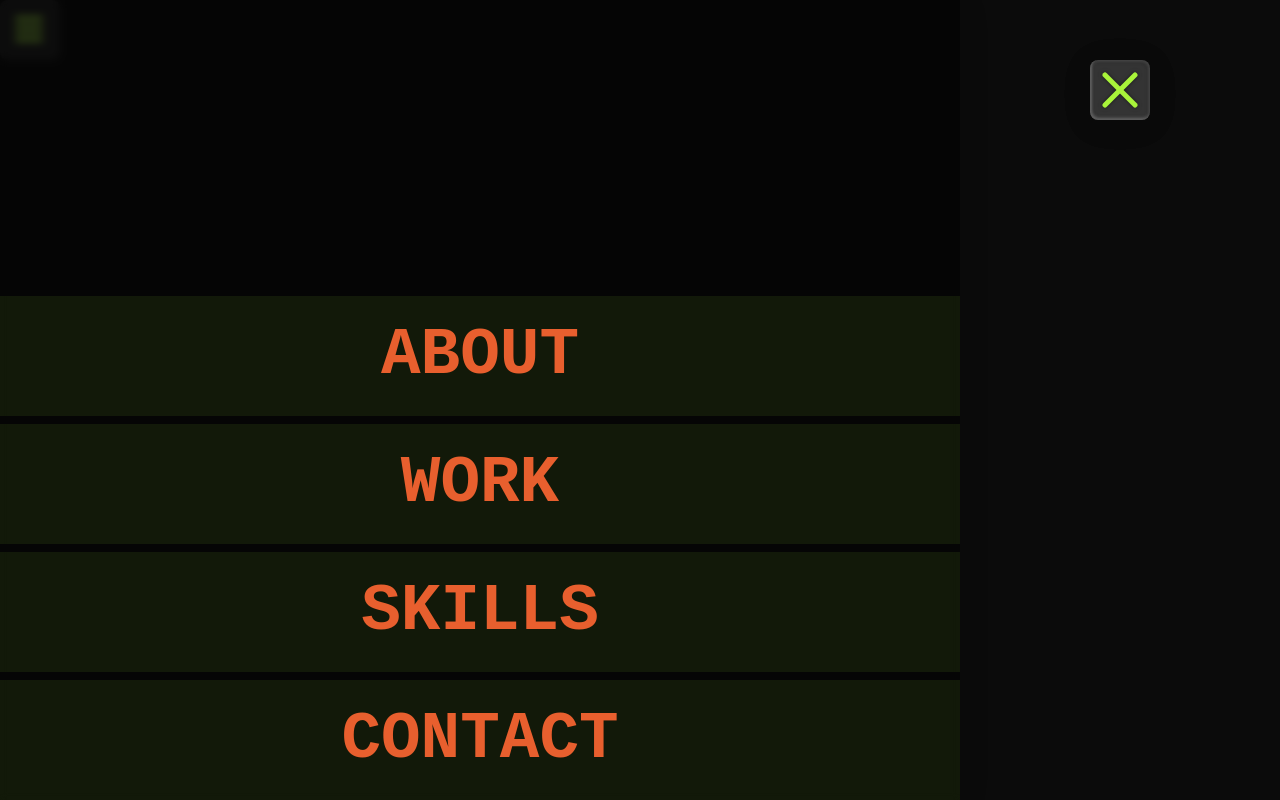
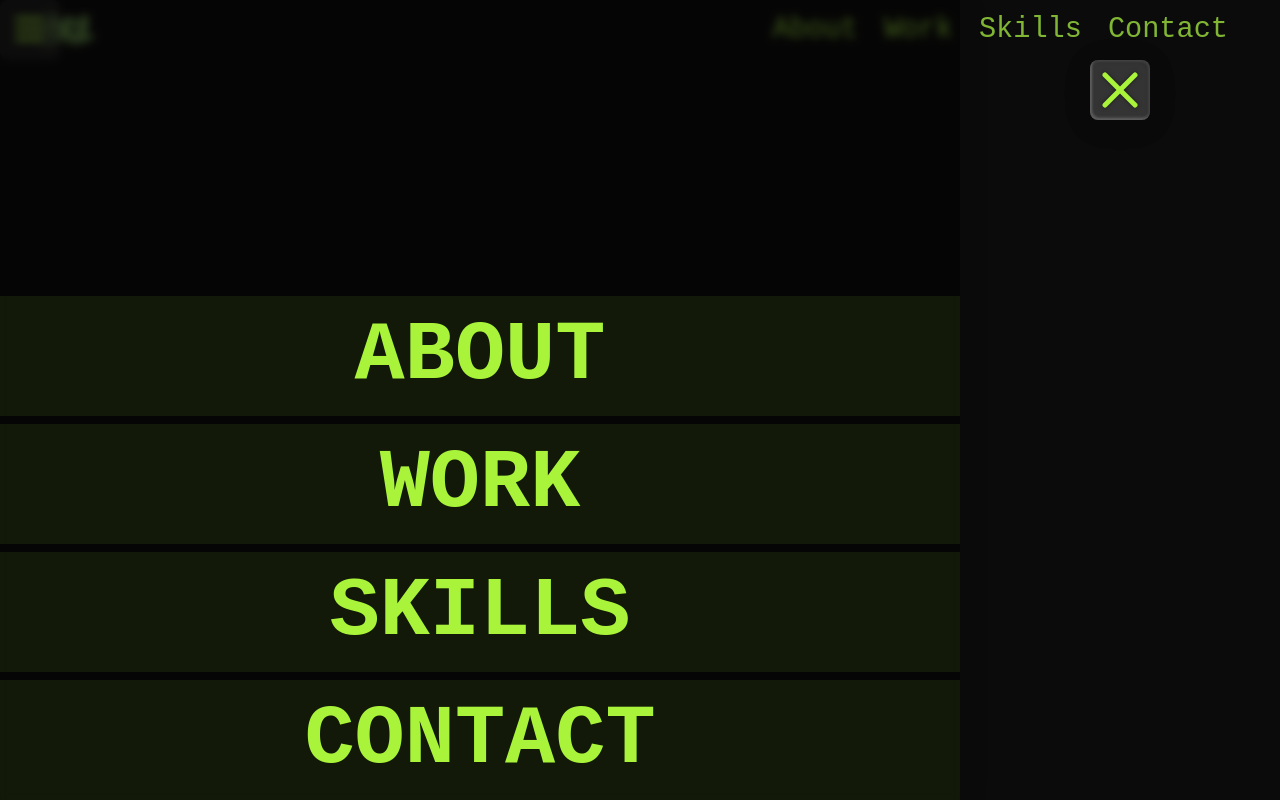
Before and after one commit to DLopez6877/bril.dev, a React (Vite) app: page / in a window 1280 px wide. Both pictures are taken after a click on the button "Open Navigation Drawer". Built offline with nearby package versions, Linux system fonts and the light colour scheme; a web font is replaced by a local one.

Commit message:
polish navs. about to do animations

```diff
--- a/src/components/Contact/Contact.scss
+++ b/src/components/Contact/Contact.scss
@@ -7,6 +7,10 @@
 
     @media only screen and (max-width: 768px) and (orientation: landscape) {
         height: 100vh;
+    }
+
+    @media screen and (min-aspect-ratio: 2/1) {
+        height: 50vh;
     }
 
     .visible-content-container {
@@ -21,6 +25,11 @@
         @media only screen and (max-width: 768px) and (orientation: landscape) {
             height: 100vh;
         }
+
+
+        @media screen and (min-aspect-ratio: 2/1) {
+            height: 50vh;
+        }
     }
 
     .content {
@@ -28,10 +37,6 @@
         flex-direction: column;
         flex: 1;
         justify-content: center;
-
-        @media (min-width: 1024px) {
-            // flex-direction: row;
-        }
 
         h2 {
             font-size: 6rem;
--- a/src/components/DrawerContent/DrawerContent.jsx
+++ b/src/components/DrawerContent/DrawerContent.jsx
@@ -20,7 +20,9 @@ const DrawerContent = ({ drawerSide }) => {
                     className="drawer-row"
                     variants={NavWordVariants}
                 >
-                    <m.div className='word-text'>{word}</m.div>
+                    <m.div className='word-text'><span aria-hidden="true">{word}</span>
+                        {word}
+                        <span aria-hidden="true">{word}</span></m.div>
                 </m.div>
             ))}
 
--- a/src/components/DrawerContent/DrawerContent.scss
+++ b/src/components/DrawerContent/DrawerContent.scss
@@ -1,3 +1,5 @@
+@import '../../styles/placeholders.scss';
+
 .drawer-content-container {
     display: flex;
     flex-direction: column;
@@ -9,20 +11,34 @@
         width: 100%;
         display: flex;
         align-items: center;
-        text-align: center;
         height: 15vh;
-        font-size: 3rem;
+        font-size: 3.8rem;
         font-weight: bold;
         cursor: pointer;
-        color: var(--orange);
         background-color: rgba(var(--green-rgb), 0.08);
         margin-top: 8px;
         transition: background-color 0.3s ease, color 0.3s ease;
+        color: var(--green);
+
+        .word-text {
+            position: relative;
+            margin: 0 auto;
+            width: fit-content;
+        }
+
+        span {
+            position: absolute;
+            top: 0;
+            left: 0px;
+            opacity: 0;
+        }
 
         &:hover {
+            @extend %glitch-effect;
+            color: var(--orange);
             background-color: rgba(var(--green-rgb), 0.08);
-            color: var(--green);
         }
+
     }
 
     .word-text {
--- a/src/components/Nav/Nav.jsx
+++ b/src/components/Nav/Nav.jsx
@@ -76,11 +76,18 @@ const Nav = () => {
             <div className="full-nav dark-glass">
                 <Link to="/" className='logo'><img height={30} src={logo} alt="Bril Logo." /></Link>
                 <div className="links">
-                    <Link to="#about" className='nav-link xsmall'>About</Link>
-                    <Link to="#work" className='nav-link xsmall'>Work</Link>
-                    <Link to="#skills" className='nav-link xsmall'>Skills</Link>
-                    <Link to="#contact" className='nav-link xsmall'>Contact</Link>
-                    <Link to="/playground" className='nav-link xsmall'>pg</Link>
+                    <Link to="#about" className='nav-link'><span aria-hidden="true">About</span>
+                        About
+                        <span aria-hidden="true">About</span></Link>
+                    <Link to="#work" className='nav-link'><span aria-hidden="true">Work</span>
+                        Work
+                        <span aria-hidden="true">Work</span></Link>
+                    <Link to="#skills" className='nav-link'><span aria-hidden="true">Skills</span>
+                        Skills
+                        <span aria-hidden="true">Skills</span></Link>
+                    <Link to="#contact" className='nav-link'><span aria-hidden="true">Contact</span>
+                        Contact
+                        <span aria-hidden="true">Contact</span></Link>
                 </div>
             </div>
             <m.button
--- a/src/components/Nav/Nav.scss
+++ b/src/components/Nav/Nav.scss
@@ -1,3 +1,5 @@
+@import '../../styles/placeholders.scss';
+
 .nav-container {
 
     .full-nav {
@@ -11,7 +13,7 @@
         z-index: 100;
         height: 60px;
         padding: 0 2rem;
-        display: none;
+        // display: none;
 
         .logo {
             position: relative;
@@ -25,13 +27,28 @@
         }
 
         .nav-link {
+            font-size: 1.3rem;
             color: var(--green);
             padding: 5px 8px;
+            margin-left: 10px;
             text-decoration: none;
+            position: relative;
+
+            span {
+                position: absolute;
+                top: 5px;
+                left: 8px;
+                opacity: 0;
+            }
         }
 
         .nav-link:hover {
-            background-color: #0056b3;
+            @extend %glitch-effect;
+            color: var(--orange);
+
+            span {
+                opacity: 1;
+            }
         }
     }
 
--- a/src/components/ParallaxHero/ParallaxHero.jsx
+++ b/src/components/ParallaxHero/ParallaxHero.jsx
@@ -1,8 +1,10 @@
-import React, { useState } from 'react';
+import React, { useState, useEffect } from 'react';
 import './ParallaxHero.scss';
 import bg from '../../assets/herobg.png';
 import coder from '../../assets/coder.png';
+import coder2 from '../../assets/coder2.png';
 import glasses from '../../assets/glasses.png';
+import glasses2 from '../../assets/glasses2.png';
 import InfiniteScrollText from '../InfiniteScrollText/InfiniteScrollText';
 import { motion as m } from 'framer-motion';
 
@@ -22,6 +24,12 @@ const ParallaxHero = ({ opacity, scale, translateY }) => {
 
     const [xValue, setXValue] = useState(0);
     const [yValue, setYValue] = useState(0);
+
+    const [useCoder2, setUseCoder2] = useState(false);
+
+    useEffect(() => {
+        setUseCoder2(Math.random() < 0.5);
+    }, []);
 
     const handleMouseMove = (e) => {
         const xOffset = (window.innerWidth / 2 - e.clientX) / 25;
@@ -119,13 +127,13 @@ const ParallaxHero = ({ opacity, scale, translateY }) => {
 
                 <img
                     className='parallax coder'
-                    src={coder}
+                    src={useCoder2 ? coder2 : coder}
                     alt="A headshot of a programmer wearing a hoodie."
                     style={{ transform: `translate(${xValue}px, ${yValue / 8}px)` }}
                 />
                 <img
                     className='parallax glasses'
-                    src={glasses}
+                    src={useCoder2 ? glasses2 : glasses}
                     alt="A headshot of a programmer wearing a hoodie."
                     style={{ transform: `translate(${xValue}px, ${yValue / 8}px)` }}
                 />
--- a/src/globals.scss
+++ b/src/globals.scss
@@ -50,3 +50,18 @@ html {
         font-size: 22px;
     }
 }
+
+@media (prefers-reduced-motion: reduce) {
+
+    *,
+    ::before,
+    ::after {
+        animation-delay: -1ms !important;
+        animation-duration: 1ms !important;
+        animation-iteration-count: 1 !important;
+        background-attachment: initial !important;
+        scroll-behavior: auto !important;
+        transition-duration: 0s !important;
+        transition-delay: 0s !important;
+    }
+}
--- /dev/null
+++ b/src/styles/placeholders.scss
@@ -0,0 +1,61 @@
+%glitch-effect {
+    animation: glitch 500ms infinite;
+
+    span:first-child {
+        animation: glitch 650ms infinite;
+        clip-path: polygon(0 0, 100% 0, 100% 45%, 0 45%);
+        transform: translate(-0.025em, -0.0125em);
+        opacity: 0.8;
+    }
+
+    span:last-child {
+        animation: glitch 375ms infinite;
+        clip-path: polygon(0 80%, 100% 20%, 100% 100%, 0 100%);
+        transform: translate(0.0125em, 0.025em);
+        opacity: 0.8;
+    }
+}
+
+@keyframes glitch {
+    0% {
+        text-shadow: 0.05em 0 0 rgba(255, 0, 0, 0.75),
+            -0.05em -0.025em 0 rgba(0, 255, 0, 0.75),
+            -0.025em 0.05em 0 rgba(0, 0, 255, 0.75);
+    }
+
+    14% {
+        text-shadow: 0.05em 0 0 rgba(255, 0, 0, 0.75),
+            -0.05em -0.025em 0 rgba(0, 255, 0, 0.75),
+            -0.025em 0.05em 0 rgba(0, 0, 255, 0.75);
+    }
+
+    15% {
+        text-shadow: -0.05em -0.025em 0 rgba(255, 0, 0, 0.75),
+            0.025em 0.025em 0 rgba(0, 255, 0, 0.75),
+            -0.05em -0.05em 0 rgba(0, 0, 255, 0.75);
+    }
+
+    49% {
+        text-shadow: -0.05em -0.025em 0 rgba(255, 0, 0, 0.75),
+            0.025em 0.025em 0 rgba(0, 255, 0, 0.75),
+            -0.05em -0.05em 0 rgba(0, 0, 255, 0.75);
+    }
+
+    50% {
+        text-shadow: 0.025em 0.05em 0 rgba(255, 0, 0, 0.75),
+            0.05em 0 0 rgba(0, 255, 0, 0.75),
+            0 -0.05em 0 rgba(0, 0, 255, 0.75);
+    }
+
+    99% {
+        text-shadow: 0.025em 0.05em 0 rgba(255, 0, 0, 0.75),
+            0.05em 0 0 rgba(0, 255, 0, 0.75),
+            0 -0.05em 0 rgba(0, 0, 255, 0.75);
+    }
+
+    100% {
+        text-shadow: -0.025em 0 0 rgba(255, 0, 0, 0.75),
+            -0.025em -0.025em 0 rgba(0, 255, 0, 0.75),
+            -0.025em -0.05em 0 rgba(0, 0, 255, 0.75);
+    }
+}
```
Also changed, not shown: src/assets/coder2.png (added), src/assets/glasses2.png (added).
